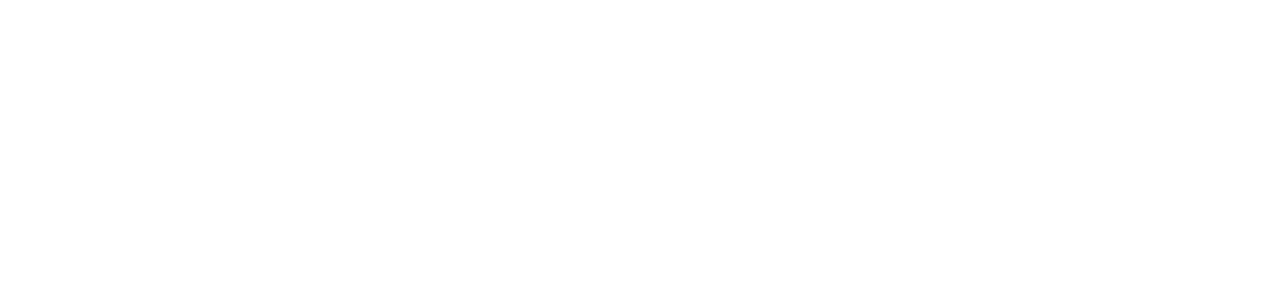
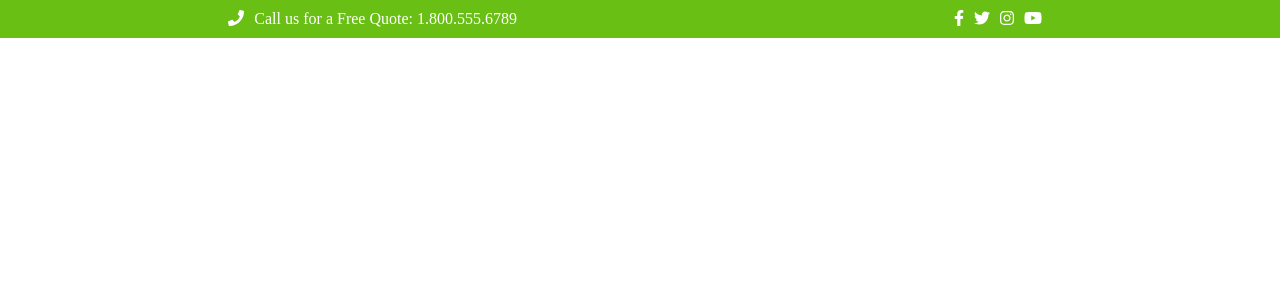
Before and after one commit to Sergjio97/proj-html-vuejs, a Vue app: page / in a window 1280 px wide. Shown: the top 300 px of the page. Built offline with nearby package versions, Linux system fonts and the light colour scheme.

Commit message:
sezione contatti

```diff
--- a/package.json
+++ b/package.json
@@ -12,6 +12,7 @@
     "vue": "^2.6.11"
   },
   "devDependencies": {
+    "@fortawesome/fontawesome-free": "^5.15.4",
     "@vue/cli-plugin-babel": "~4.5.0",
     "@vue/cli-plugin-eslint": "~4.5.0",
     "@vue/cli-service": "~4.5.0",
--- a/src/App.vue
+++ b/src/App.vue
@@ -22,4 +22,6 @@
 </script>
 
 <style lang="scss">
+@import './assets/style/Global.scss';
+@import './assets/style/partials/Variables.scss'
 </style>
--- a/src/assets/style/Global.scss
+++ b/src/assets/style/Global.scss
@@ -0,0 +1,6 @@
+// *****RESET*****
+* {
+    margin: 0;
+    padding: 0;
+    box-sizing: border-box;
+}
--- a/src/assets/style/partials/Variables.scss
+++ b/src/assets/style/partials/Variables.scss
@@ -0,0 +1,3 @@
+// *****BGC COLOR*****
+
+// ***** TEXT COLOR*****
--- a/src/components/macro/Header.vue
+++ b/src/components/macro/Header.vue
@@ -1,12 +1,58 @@
 <template>
-  <header></header>
+  <header>
+
+    <div class="contatti">
+
+      <div class="col-sn">
+        <i class="fas fa-phone"></i>
+        <span>Call us for a Free Quote: 1.800.555.6789</span>
+      </div>
+
+      <div class="col-dx">
+        <i class="fab fa-facebook-f"></i>
+        <i class="fab fa-twitter"></i>
+        <i class="fab fa-instagram"></i>
+        <i class="fab fa-youtube"></i>
+      </div>
+
+    </div>
+
+    <Jumbo/>
+
+  </header>
 </template>
 
 <script>
+import Jumbo from '../sections/Jumbo.vue'
 export default {
-    name: 'Header'
+    name: 'Header',
+    components: {
+      Jumbo,
+    }
+
 }
 </script>
 
 <style lang='scss' scoped>
+
+.contatti {
+  display: flex;
+  justify-content: space-around;
+  background-color: #69bf14;
+  color: #fff;
+  padding: 10px;
+}
+
+.col-sn {
+  span {
+    margin-left: 10px;
+  }
+}
+
+.col-dx {
+  svg {
+    margin-right: 10px;
+  }
+}
+
 </style>
--- /dev/null
+++ b/src/components/sections/Jumbo.vue
@@ -0,0 +1,13 @@
+<template>
+  <div class="jumbo">
+  </div>
+</template>
+
+<script>
+export default {
+    name: 'Jumbo'
+}
+</script>
+
+<style lang='scss' scoped>
+</style>
--- a/src/main.js
+++ b/src/main.js
@@ -1,3 +1,5 @@
+import '@fortawesome/fontawesome-free/css/all.css'
+import '@fortawesome/fontawesome-free/js/all.js'
 import Vue from 'vue'
 import App from './App.vue'
 
```
Also changed, not shown: 1 other file (tests, documents, lock files or other folders).
